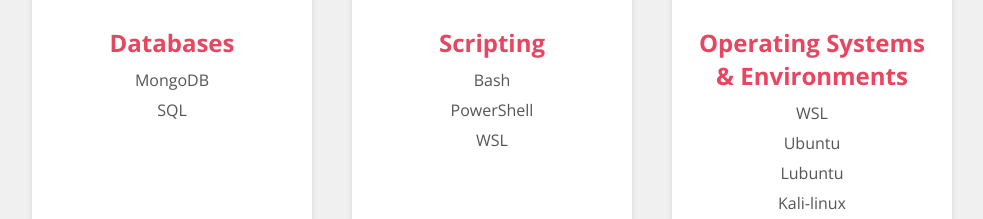
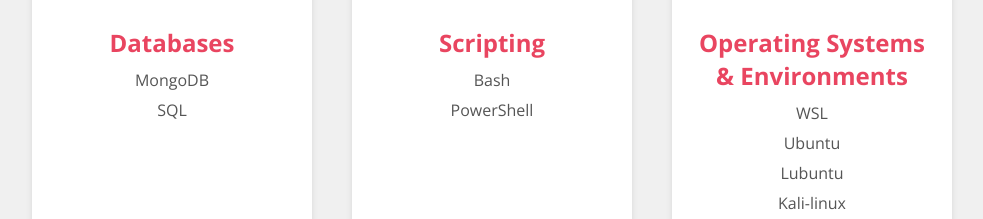
Before and after one commit to Seanpesis/my-portfolio, a React (Create React App) app: page / in a window 1280 px wide. Shown: the part 3580-3799 px from the top of the page, without its empty margins (148-1131 px from the left). Built offline with nearby package versions, Linux system fonts and the light colour scheme.

Commit message:
WSL-kali

```diff
--- a/src/components/Skills.js
+++ b/src/components/Skills.js
@@ -52,7 +52,6 @@
             <ul>
               <li>Bash</li>
               <li>PowerShell</li>
-              <li>WSL</li>
             </ul>
           </div>
           <div className='skill-category'>
```
